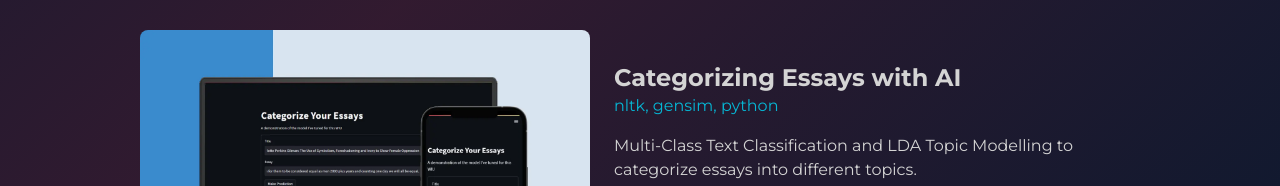
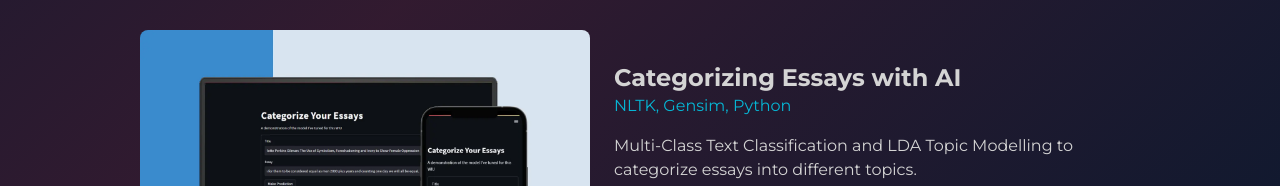
Before and after one commit to jolenechong/portfolio, a React (Create React App) app: page / in a window 1280 px wide. Shown: the part 1586-1772 px from the top of the page. Built offline with nearby package versions, Linux system fonts and the light colour scheme; no server answers.

Commit message:
updated tech stack

```diff
--- a/src/pages/home/index.tsx
+++ b/src/pages/home/index.tsx
@@ -29,7 +29,7 @@ export default function Home() {
       "thumbnail": "NeuroNote.webp"
     },
     "Categorizing Essays with AI" : {
-      "techStack": ["nltk", "gensim", "python"],
+      "techStack": ["NLTK", "Gensim", "Python"],
       "desc" : "Multi-Class Text Classification and LDA Topic Modelling to categorize essays into different topics.",
       "previewLink": "https://categorizing-essays-ai.streamlit.app/",
       "sourceLink": "https://github.com/jolenechong/categorizingEssays",
```
